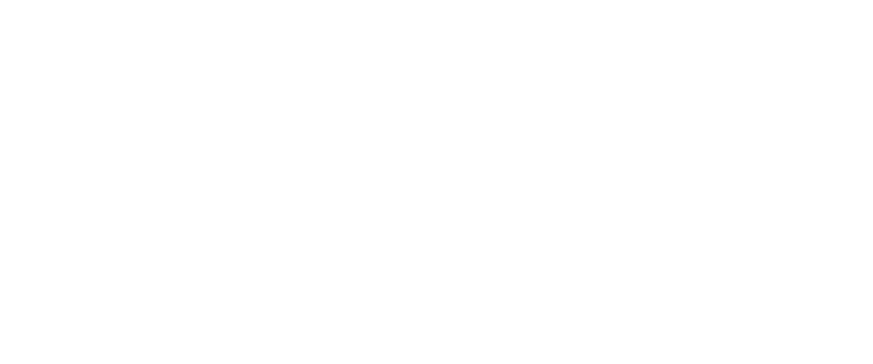
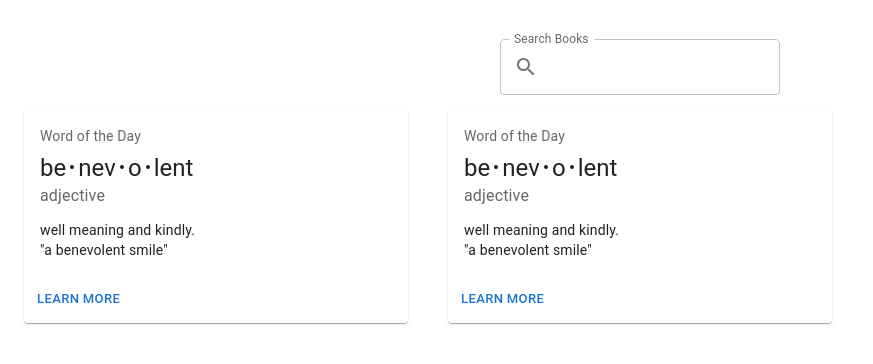
Before and after one commit to kxrxn08/Library-Management-System-Odoo, a React (Create React App) app in the folder frontend/: page /booksPage in a window 1280 px wide. Before the commit this address had no page. Shown: the top 364 px of the page, without its empty margins (0-873 px from the left). Built offline with nearby package versions, Linux system fonts and the light colour scheme.

Commit message:
booksPage

```diff
--- a/frontend/package.json
+++ b/frontend/package.json
@@ -3,6 +3,9 @@
   "version": "0.1.0",
   "private": true,
   "dependencies": {
+    "@emotion/react": "^11.7.1",
+    "@emotion/styled": "^11.6.0",
+    "@mui/icons-material": "^5.16.1",
     "@testing-library/jest-dom": "^5.17.0",
     "@testing-library/react": "^13.4.0",
     "@testing-library/user-event": "^13.5.0",
--- a/frontend/src/App.js
+++ b/frontend/src/App.js
@@ -2,11 +2,13 @@
 import './App.css';
 import { BrowserRouter,Routes,Route } from 'react-router-dom';
 import LoginForm from './Components/LoginForm';
+import BooksPage from './Components/BooksPage';
 function App() {
   return (
     <BrowserRouter>
       <Routes>
         <Route path='/login' element={<LoginForm/>} />
+        <Route path='/booksPage' element={<BooksPage/>}/>
         </Routes>
     </BrowserRouter>
   );
--- /dev/null
+++ b/frontend/src/Components/BooksPage.jsx
@@ -0,0 +1,88 @@
+import { Stack } from '@mui/material';
+import React, { useEffect, useState } from 'react'
+// import {} from
+import SearchIcon from '@mui/icons-material/Search';
+import { Box, TextField, InputAdornment } from '@mui/material';
+import Card from '@mui/material/Card';
+import CardActions from '@mui/material/CardActions';
+import CardContent from '@mui/material/CardContent';
+import Button from '@mui/material/Button';
+import Typography from '@mui/material/Typography';
+import Grid from '@mui/material/Grid';
+const BooksPage = () => {
+
+  const [booksList, setBooksList] = useState([1,2]);
+
+  const [booksSearch, setBooksSearch] = useState("");
+
+  useEffect(() => {
+
+  }, [])
+
+  useEffect(() => {
+
+  }, [booksSearch])
+
+  const bull = (
+    <Box
+      component="span"
+      sx={{ display: 'inline-block', mx: '2px', transform: 'scale(0.8)' }}
+    >
+      •
+    </Box>
+  );
+
+  return (
+    <>
+      <Stack flexGrow={1} direction="column" padding={3}>
+        <Box display="flex" justifyContent="center" alignItems="center" sx={{
+          paddingY:"15px"
+        }}>
+          <TextField id="outlined-basic" label="Search Books" variant="outlined"
+            onChange={(e) => {
+              setBooksSearch(e.target.value);
+            }}
+            value={booksSearch}
+            InputProps={{
+              startAdornment: (
+                <InputAdornment position="start">
+                  <SearchIcon />
+                </InputAdornment>
+              ),
+            }} />
+        </Box>
+        <Grid container spacing={5}>
+          {booksList.map((book) => {
+            return (
+              <Grid item md={4} sm={6}>
+                <Card sx={{ minWidth: 275 }}>
+              <CardContent>
+                <Typography sx={{ fontSize: 14 }} color="text.secondary" gutterBottom>
+                  Word of the Day
+                </Typography>
+                <Typography variant="h5" component="div">
+                  be{bull}nev{bull}o{bull}lent
+                </Typography>
+                <Typography sx={{ mb: 1.5 }} color="text.secondary">
+                  adjective
+                </Typography>
+                <Typography variant="body2">
+                  well meaning and kindly.
+                  <br />
+                  {'"a benevolent smile"'}
+                </Typography>
+              </CardContent>
+              <CardActions>
+                <Button size="small">Learn More</Button>
+              </CardActions>
+            </Card>
+                </Grid>
+            )
+          })}
+        </Grid>
+      </Stack>
+    </>
+  )
+}
+
+export default BooksPage
--- a/frontend/src/index.js
+++ b/frontend/src/index.js
@@ -3,11 +3,17 @@
 import './index.css';
 import App from './App';
 import reportWebVitals from './reportWebVitals';
+import { ThemeProvider } from '@mui/material/styles';
+import CssBaseline from '@mui/material/CssBaseline';
+import theme from './theme';
 
 const root = ReactDOM.createRoot(document.getElementById('root'));
 root.render(
   <React.StrictMode>
-    <App />
+    <ThemeProvider theme={theme}>
+      <CssBaseline />
+      <App />
+    </ThemeProvider>
   </React.StrictMode>
 );
 
--- /dev/null
+++ b/frontend/src/theme.js
@@ -0,0 +1,15 @@
+// src/theme.js
+import { createTheme } from '@mui/material/styles';
+
+const theme = createTheme({
+  palette: {
+    primary: {
+      main: '#1976d2',
+    },
+    secondary: {
+      main: '#dc004e',
+    },
+  },
+});
+
+export default theme;
```
Also changed, not shown: 1 other file (tests, documents, lock files or other folders).
